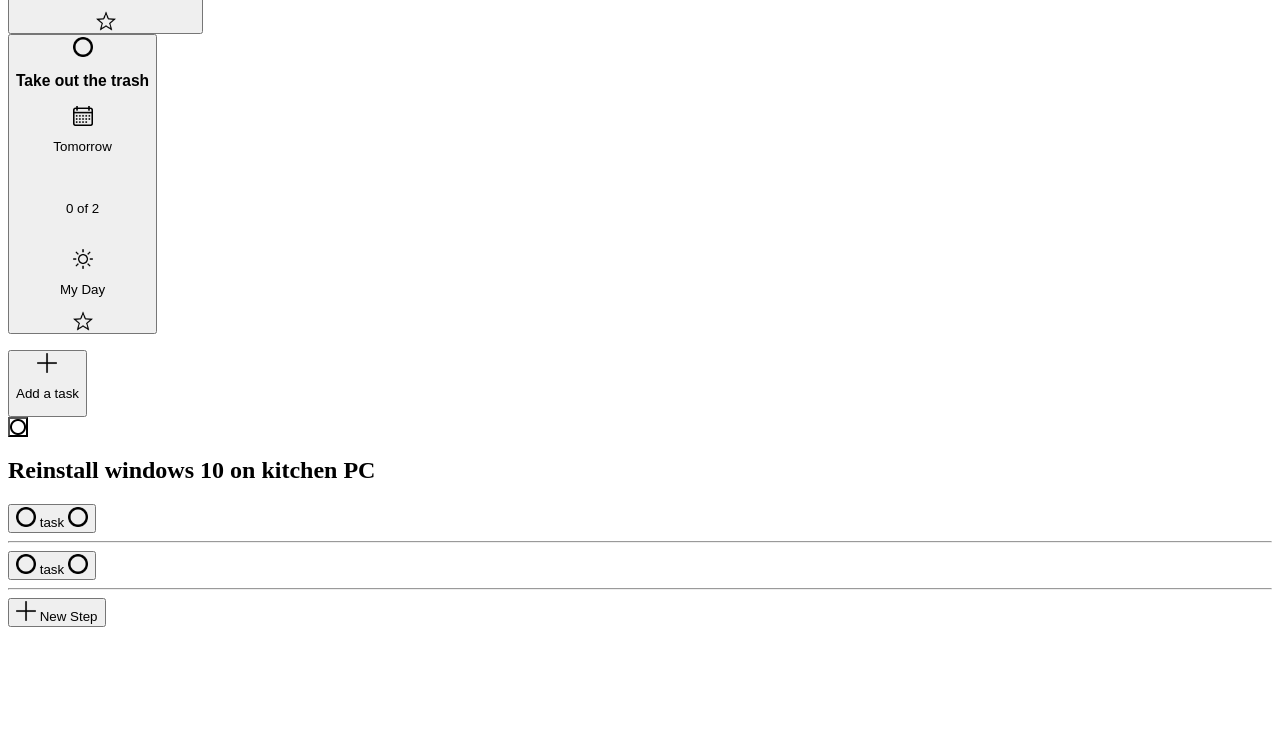
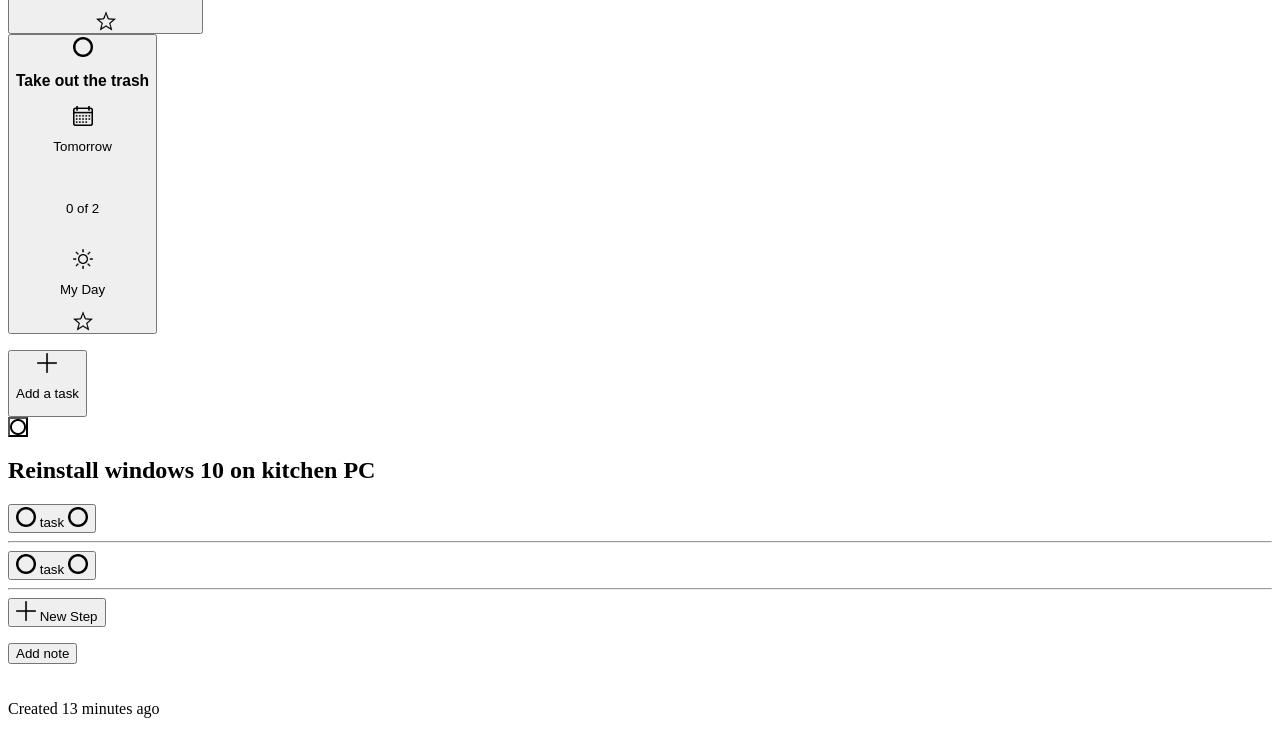
Before and after one commit to Cannea/UI_Learning, a plain HTML site: page index.html in a window 1280 px wide. Shown: the part 1954-2688 px from the top of the page. Before the commit the page ends 2597 px from the top, so only its background shows below. Drawn offline with Linux system fonts and the light colour scheme.

Commit message:
ref image

```diff
--- a/index.html
+++ b/index.html
@@ -288,6 +288,14 @@
       <div class="added_to_my_day">
         <span></span>
       </div>
+      <div class="add_note">
+        <input type="button" value="Add note" />
+      </div>
+      <footer>
+        <span class="right_arrow-icon nav_item_size"></span>
+        <p>Created 13 minutes ago</p>
+        <span class="dustbin-icon"></span>
+      </footer>
     </section>
   </body>
 </html>
```
Also changed, not shown: to design.png (added).
